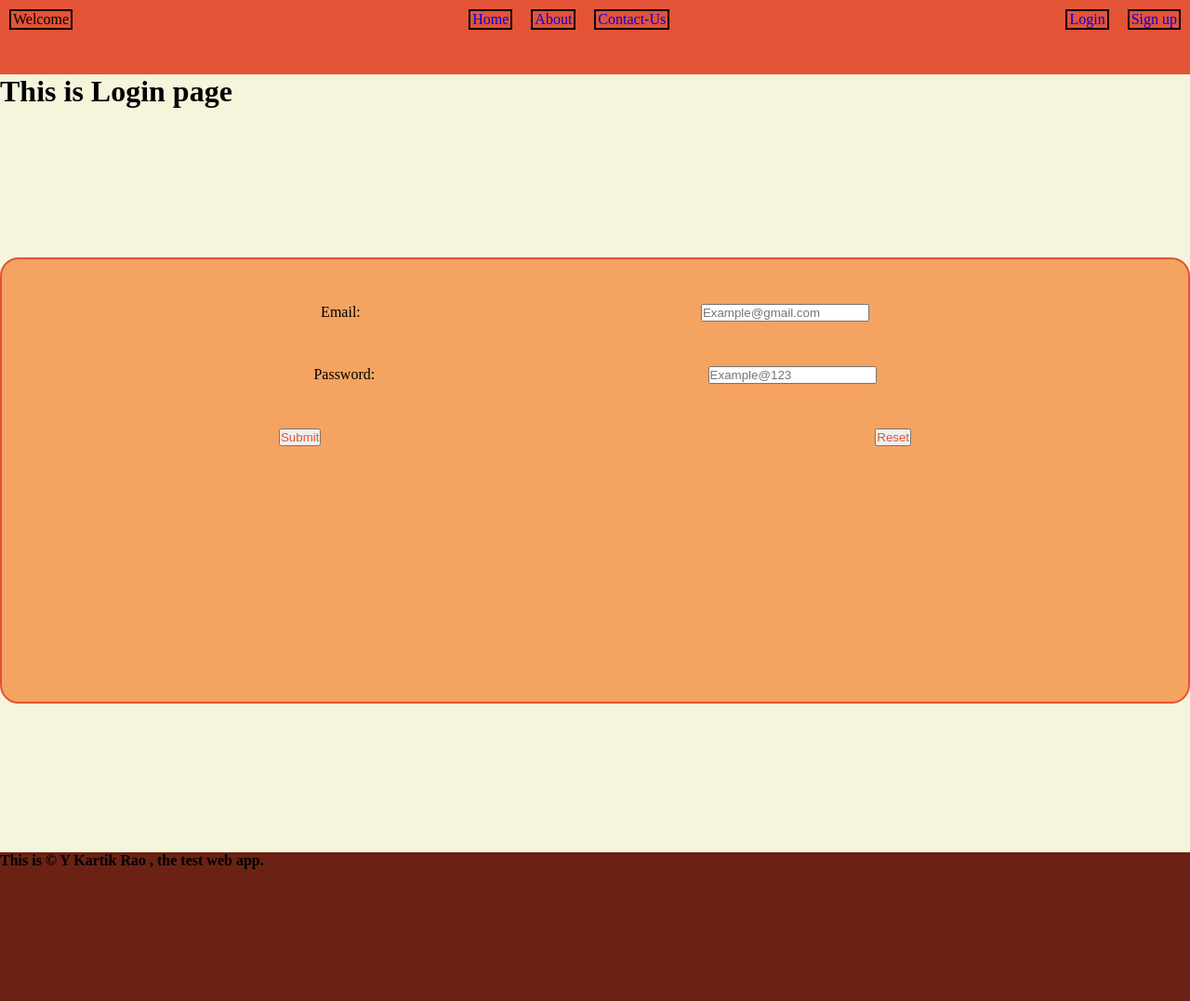
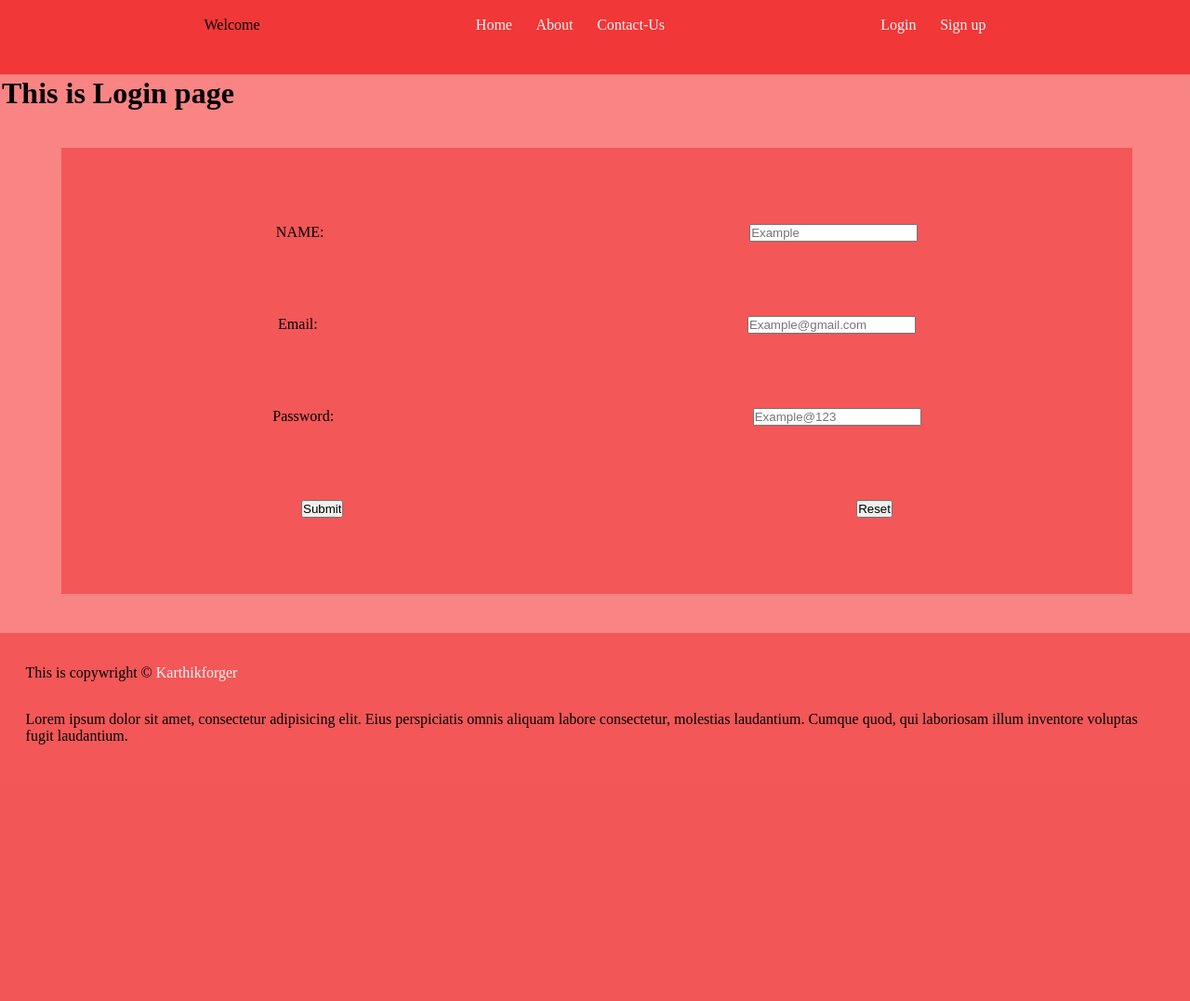
Before and after one commit to Karthikforger/python-webapp-01, a Flask app: page /login in a window 1280 px wide. Shown: the whole page at 93% size. After the commit the page ends 801 px from the top, so only its background shows below. Run offline with Flask 3, Linux system fonts and the light colour scheme.

Commit message:
Modified style.css and also fixed connectivity bug.

```diff
--- a/app.py
+++ b/app.py
@@ -15,12 +15,17 @@ def about():
 def contact_us():
     return render_template('contact.html')
 
-@app.route('/login')
+@app.route('/login', methods=["GET","POST"])
 def login():
     return render_template('login.html')
 
-@app.route('/sign')
+@app.route('/sign', methods=["GET","POST"])
 def sign_up():
+    if request.method=="POST":
+        name=request.form.get("name")
+        email=request.form.get("email")
+        password=request.form.get("password")
+        return render_template('welcome.html', name=name, email=email, password=password)
     return render_template('signup.html')
 # @app.route('home')
 # def home
--- a/static/style.css
+++ b/static/style.css
@@ -1,107 +1,80 @@
-* {
+/* custom color variables - change and make your new website Template */
+:root{
+    --pri:#f88484;
+    --sec: #f13737;
+    --link:#f5f5f5;
+    --form:#f35757;
+    --footer:#f35757;
+}
+
+/* all */
+*{
     margin: 0;
     padding: 0;
     box-sizing: border-box;
 }
+body{
+    background-color: var(--pri);
+}
+header{
+    background-color: var(--sec);
+    min-height: 10vh;
+    position: sticky;
+    top: 0px;
+}
+main{
+    border: 2px solid var(--pri);
+    min-height: 70vh;
+}
+main form{
+    border: 2px solid var(--form);
+    min-height:60vh;
+    min-width: 90vw;
+    margin:5vh 5vw;
+    background-color: var(--form);
 
-body {
-    background-color: #f5f5dc;
+    /* display: inline-block; */
+    /* justify-content: center; */
+}
+footer{
+    border: 2px solid var(--footer);
+    min-height:20vh;
+    background-color: var(--footer);
+}
+footer p{
+    margin: 4vh 2vw;
+}
+li{
+    padding: 2px 1vw;
+    list-style: none;
+}
+a{
+    color:var(--link);
+    text-decoration: none;
 }
 
-
-
-form {
-    min-width: 60vw;
-    /* width:80vw; */
-    min-height: 60vh;
-    /* height: 90vh; */
-    margin: 20vh auto;
-    padding:0px;
-    border: 2px solid #e35336;
-    border-radius: 20px;
-    background-color: #f4a460;
-
-}
-
-.form-items {
-    /* border: 1px solid rgb(88, 62, 62); */
+/* class */
+.nav, .icon{
     display: flex;
     justify-content: space-evenly;
-    margin: 3em 0px;
 }
-
-
-
-input {
-    /* margin-right: 23px; */
-    color: #e35336;
+.nav{
+    padding: 2vh 0px;
 }
-
-label,
-input {
-    cursor:text;
-    margin: 0px 23px;
+.form-items{
+    display: flex;
+    /* border: 2px solid rgb(20, 18, 22); */
+    /* width: 60vw; */
+    justify-content: space-around;
+    text-align: center;
+    margin-top: 10vh;
 }
-
-.btn {
-    /* margin: 0 40%; */
-    justify-content: space-around;
-    /* position:relative;
-    bottom: 10vh; */
-    /* color: #f5f5cb; */
-}
-
-.pages {
+.btn{
     display: flex;
-    justify-content: space-around;
-}
-
-li {
-    list-style: none;
-    padding: 0px 2px;
-    /* justify-content: space-between; */
-    border: 2px solid;
-}
-a{
-    text-decoration: none;
-}
-/* header {
-    position: sticky;
-    top: 0px;
-} */
-
-header {
-    height: 10vh;
-    background-color: #e35336;
-    position: sticky;
-    top: 0px;
-    /* border: 2px solid; */
-}
-
-ul {
-    /* border: 2px solid ; */
-    display: flex;
+    margin: 0vh 20vw;
+    margin-top: 10vh;
     justify-content: space-between;
 }
-
-li {
-    margin-top: 10px;
+.btn>input:hover{
+    cursor:pointer;
 }
-
-.icons li {
-    /* justify-content: space-evenly; */
-    margin: 10px 10px;
-    cursor: pointer;
-}
-/* main{
-    min-height:10vh;
-    min-width:10vw;
-} */
-footer{
-    min-height: 20vh;
-    min-width: 100vw;
-    background-color: #6b2214;
-}
-.h4{
-    margin: 10px;
-}
--- a/templates/Login.html
+++ b/templates/Login.html
@@ -2,11 +2,11 @@
 {% block title %} Login Page {% endblock %}
 {% block content %}
 <h1>This is Login page</h1>
-<form action="/" method="POST">
-    <!-- <div class="form-items">
+<form action="/login" method="POST">
+    <div class="form-items">
         <label for="name">NAME: </label>
         <input type="text" name="name" id="name" placeholder="Example">
-    </div> -->
+    </div>
     <!-- <br> -->
     <div class="form-items">
         <label for="email">Email: </label>
@@ -17,7 +17,7 @@
         <input type="password" name="password" id="password" placeholder="Example@123">
     </div>
     <!-- <br> -->
-    <div class="form-items btn">
+    <div class="btn">
         <input type="submit" value="Submit">
         <input type="reset" value="Reset">
     </div>
--- a/templates/base.html
+++ b/templates/base.html
@@ -3,44 +3,31 @@
 <head>
     <meta charset="UTF-8">
     <meta name="viewport" content="width=device-width, initial-scale=1.0">
-    <title>{% block title %} login-Page {% endblock %}</title>
-    <!-- <link rel="stylesheet" href="{{ url_for('static', filename='style.css') }}"> -->
-    <!-- <link rel="stylesheet" href="{{ url_for('static', filename='style.css') }}"> -->
+    <title> {% block title %} {% endblock %} </title>
     <link rel="stylesheet" href="../static/style.css">
 </head>
 <body>
     <header>
-        <nav>
-            <ul class="icons">
+        <ul class="nav">
             <li>Welcome </li>
-                <ul>
+            <ul class="icon">
                 <li><a href="{{url_for('home')}}">Home</a></li>
                 <li><a href="{{url_for('about')}}">About</a></li>
                 <li><a href="{{url_for('contact_us')}}">Contact-Us</a></li>
             </ul>
-                <ul>
+            <ul class="icon">
                 <li><a href="{{ url_for('login')}}">Login</a></li>
                 <li><a href="{{ url_for('sign_up')}}">Sign up</a></li>
             </ul>
         </ul>
-            <!-- {# <ul class="pages">
-                <li>Welcome</li>
-                <li>
-                    <select name="Page" id="Page">
-                        <option value="Home">Home</option>
-                        <option value="Home">About</option>
-                        <option value="Home">Contact</option>
-                    </select>
-                </li>
-            </ul> #} -->
-        </nav>
     </header>
     <main>
         {% block content %}
         {% endblock %}
     </main>
     <footer>
-        <h4>This is &copy; Y Kartik Rao , the test web app. </h4>
+        <p>This is copywright &copy; <a href="https://github.com/Karthikforger" >Karthikforger </a></p>
+        <p>Lorem ipsum dolor sit amet, consectetur adipisicing elit. Eius perspiciatis omnis aliquam labore consectetur, molestias laudantium. Cumque quod, qui laboriosam illum inventore voluptas fugit laudantium.</p>
     </footer>
 </body>
 
--- a/templates/signup.html
+++ b/templates/signup.html
@@ -11,7 +11,7 @@
 <body>
     {% block content %}
     <h1>This is sign-up page</h1>
-    <form action="/" method="POST">
+    <form action="/sign" method="POST">
         <div class="form-items">
             <label for="name">NAME: </label>
             <input type="text" name="name" id="name" placeholder="Example">
--- a/templates/welcome.html
+++ b/templates/welcome.html
@@ -6,6 +6,6 @@
     <title>welcome</title>
 </head>
 <body>
-    <h1>Hi {{list[0]}} your email is {{list[1]}} and password is {{list[2]}}</h1>
+    <h1>Hi {{name}} your email is {{email}} and password is {{password}}</h1>
 </body>
 </html>
```
Also changed, not shown: templates/test.html (+10 -19 lines), 1 other file. Lines whose indentation alone changed are shown as unchanged.
